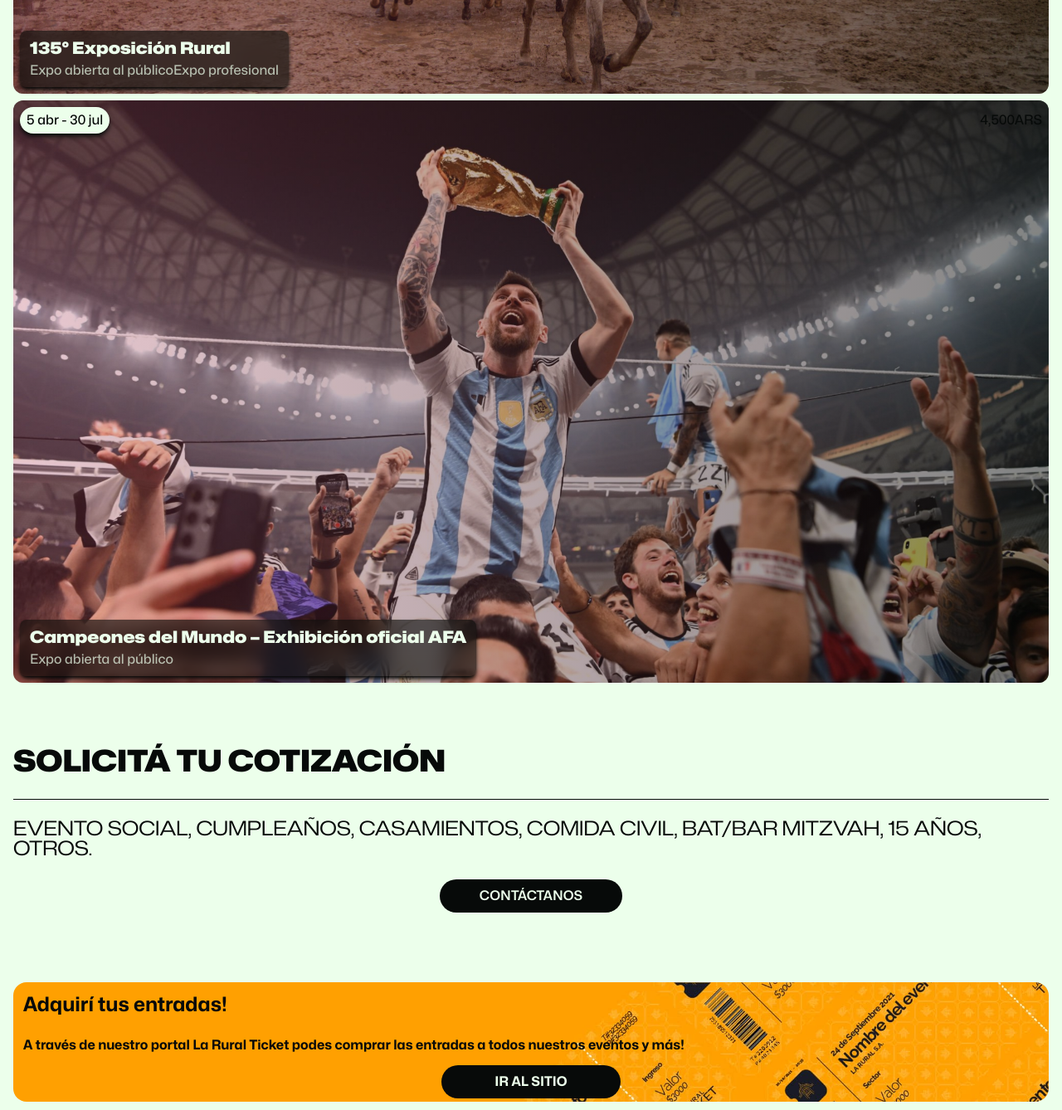
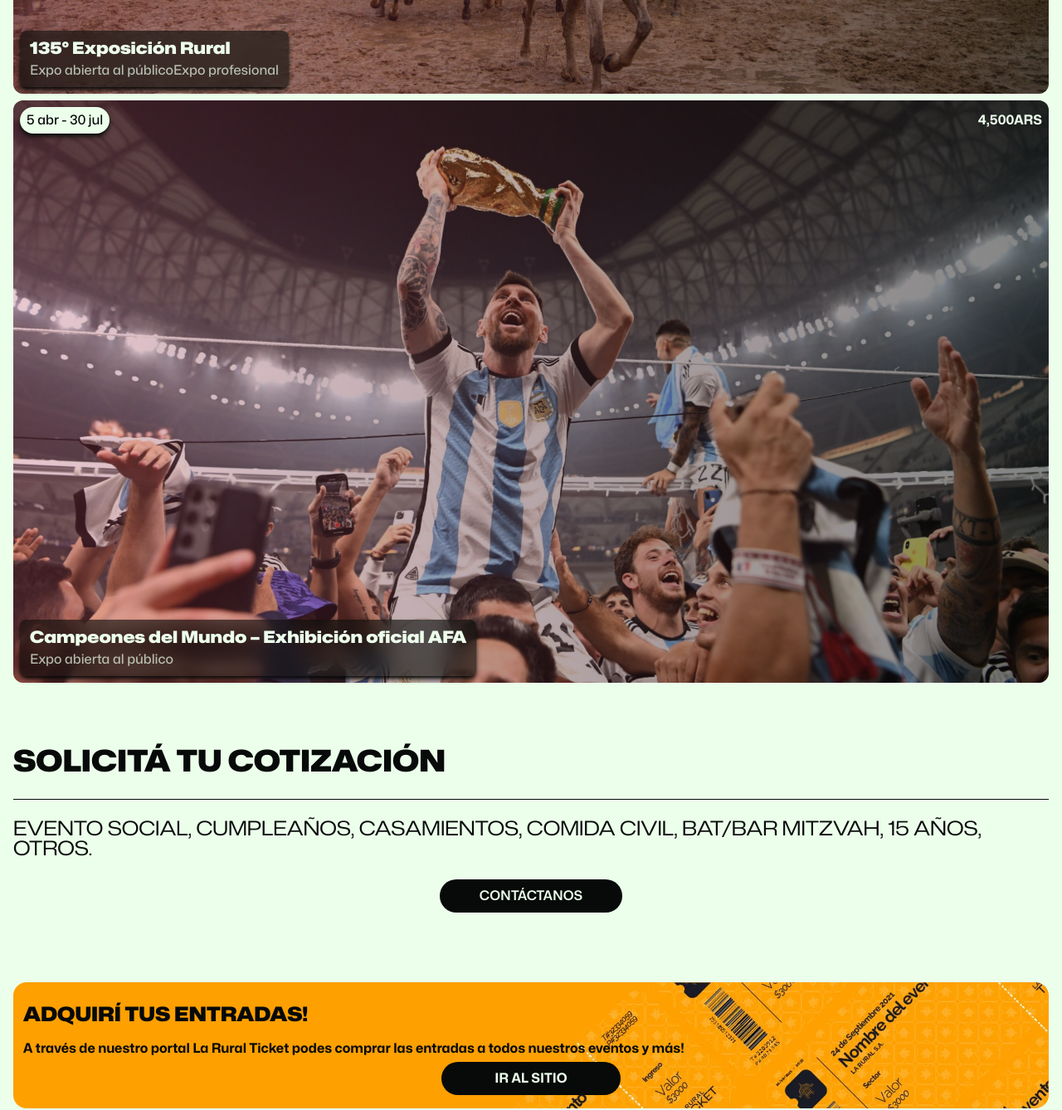
Before and after one commit to linuxmobile/larural, an Astro site: page / in a window 1280 px wide. Shown: the part 940-2278 px from the top of the page at 83% size. Built offline with nearby package versions, Linux system fonts and the light colour scheme; Astro itself is replaced by a stand-in of ours.

Commit message:
Style: few changes

```diff
--- a/src/components/EventComponent.astro
+++ b/src/components/EventComponent.astro
@@ -23,7 +23,7 @@
         <p class="">{shortStartDate} -</p>
         <p class="">{shortEndDate}</p>
       </div>
-      <p class="font-medium">{price}</p>
+      <p class="font-bold text-rural-white">{price}</p>
     </div>
     <div class="rounded-lg bg-rural-black/60 backdrop-blur-md text-rural-white px-3 py-2 shadow-md shadow-rural-black">
       <h3 class="text-xl font-black [font-stretch:ultra-expanded]">{title}</h3>
--- a/src/components/Ticket.astro
+++ b/src/components/Ticket.astro
@@ -1,8 +1,8 @@
 ---
 
 ---
-<section class="bg-[url(/ticket.jpg)] bg-cover p-3 rounded-2xl flex flex-col items-start justify-center gap-y-5 my-5">
-  <h3 class="text-2xl font-bold text-rural-black">Adquirí tus entradas!</h3>
+<section class="bg-[url(/ticket.jpg)] bg-cover p-3 py-6 rounded-2xl flex flex-col items-start justify-center gap-y-3 my-5">
+  <h3 class="text-2xl font-black text-rural-black uppercase [font-stretch:ultra-expanded]">Adquirí tus entradas!</h3>
   <p class="text-rural-black font-bold">A través de nuestro portal La Rural Ticket podes comprar las entradas a todos nuestros eventos y más!</p>
   <div class="mx-auto">
     <a href="#" class="bg-rural-black text-rural-white px-16 py-3 rounded-full uppercase font-bold dark:bg-rural-white dark:text-rural-black">ir al sitio</a>
```
